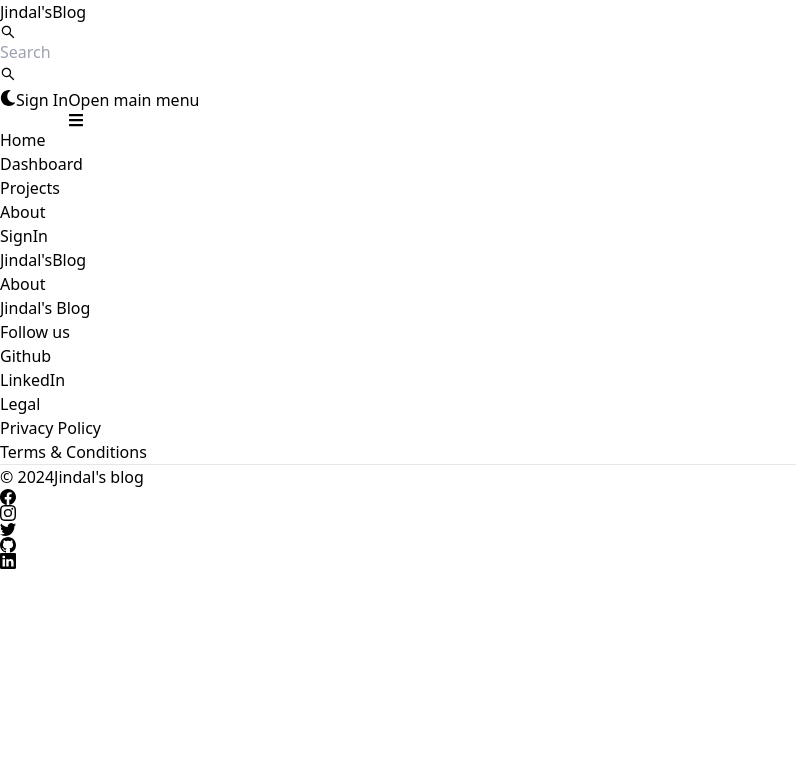
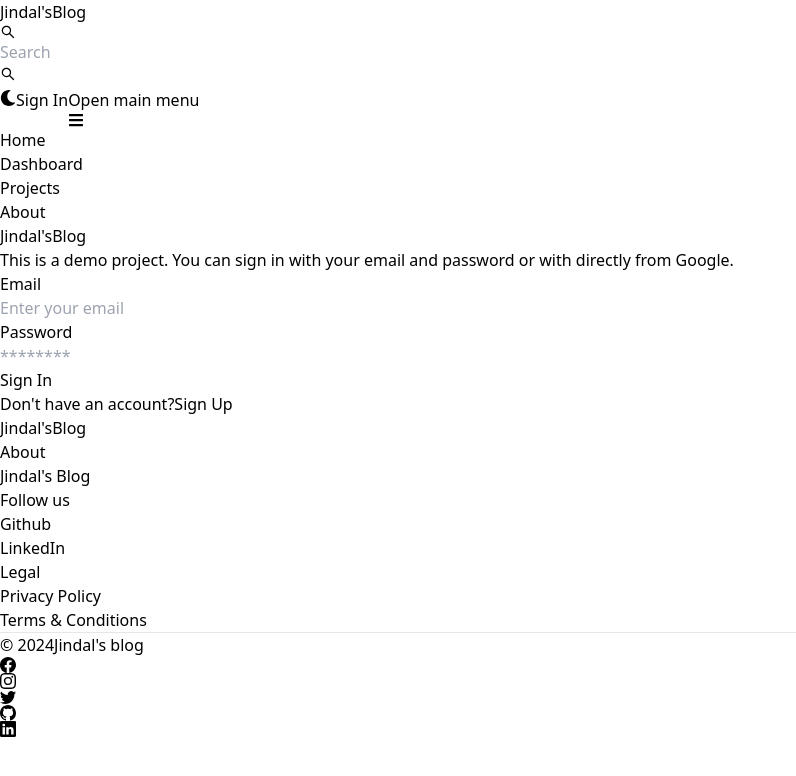
Before and after one commit to jindal163/MyMERNBlog, a React app in the folder client/: page /sign-in in a window 1280 px wide. Shown: the top 776 px of the page, without its empty margins (0-796 px from the left). Built offline with nearby package versions, Linux system fonts and the light colour scheme; the HTML template or start-up script is replaced by a standard one.

Commit message:
complete signin page functionality

```diff
--- a/client/src/pages/SignIn.jsx
+++ b/client/src/pages/SignIn.jsx
@@ -1,7 +1,93 @@
-import React from 'react'
+import React, { useState } from 'react'
+import { Link, useNavigate } from 'react-router-dom'
+import { Alert, Button, Label, Spinner, TextInput } from "flowbite-react";
+import { syncIndexes } from 'mongoose';
 
 export default function SignIn() {
+  const [formData, setFormData] = useState({});
+  const [errorMessage, setErrorMessage] = useState(null);
+  const [loading, setLoading] = useState(false)
+  const navigate = useNavigate();
+  const handleChange = (e) => {
+    setFormData({ ...formData, [e.target.name]: e.target.value.trim() })
+  };
+  const handleSubmit = async (e) => {
+    e.preventDefault()
+    if (!formData.password || !formData.email) {
+      return setErrorMessage('Please fill in all fields')
+    }
+    console.log(formData)
+    try {
+      setLoading(true)
+      setErrorMessage(null)
+      const res = await fetch('/api/auth/signin', {
+        method: 'POST',
+        headers: { 'Content-Type': 'application/json' },
+        body: JSON.stringify(formData)
+      });
+      const data = await res.json();
+      if (data.success === false) {
+        return setErrorMessage(data.message)
+      }
+      setLoading(false)
+      if (res.ok) {
+        navigate('/')
+      }
+    } catch (error) {
+      setErrorMessage(error.message);
+      setLoading(false)
+    }
+  }
   return (
-    <div>SignIn</div>
+    <div className='min-h-screen mt-20'>
+      <div className='flex p-3 max-w-3xl mx-auto flex-col md:flex-row md:items-center gap-6'>
+        {/* left side */}
+        <div className='flex-1'>
+          <Link to='/' className='  font-bold dark:text-white text-4xl'>
+            <span className='px-2 py-1 bg-gradient-to-br  from-purple-800 to-blue-500
+            text-white rounded-lg'>Jindal's</span>
+            Blog
+          </Link>
+          <p className='text-sm mt-5'>
+            This is a demo project. You can sign in with your email and password or with directly from Google.
+          </p>
+        </div>
+        {/* right side */}
+        <div className='flex-1'>
+          <form className='flex flex-col gap-4' onSubmit={handleSubmit}>
+            <div>
+              <Label value='Email' />
+              <TextInput type='email' placeholder='Enter your email' id='email' name='email' onChange={handleChange} />
+            </div>
+            <div>
+              <Label value='Password' />
+              <TextInput type='password' placeholder='********' id='password' name='password' onChange={handleChange} />
+            </div>
+            <Button gradientDuoTone='purpleToBlue' type='submit' disabled={loading}>
+              {
+                loading ? (<>
+                  <Spinner size='sm' />
+                  <span className='pl-3'> Loading... </span>
+                </>
+                ) : 'Sign In'
+              }
+            </Button>
+          </form>
+          <div className='flex gap-2 text-sm mt-5'>
+            <span>
+              Don't have an account?
+            </span>
+            <Link to='/sign-up' className='text-blue-500'>Sign Up</Link>
+          </div>
+          {
+            errorMessage && (
+              <Alert className='mt-5' color='failure'>
+                {errorMessage}
+              </Alert>
+            )
+          }
+        </div>
+      </div>
+    </div>
   )
-}
+};
--- a/client/src/pages/SignUp.jsx
+++ b/client/src/pages/SignUp.jsx
@@ -49,7 +49,7 @@
             Blog
           </Link>
           <p className='text-sm mt-5'>
-            This is a demo project. You can sign in with your email and password or with directly from Google.
+            This is a demo project. You can sign up with your email and password or with directly from Google.
           </p>
         </div>
         {/* right side */}
```
